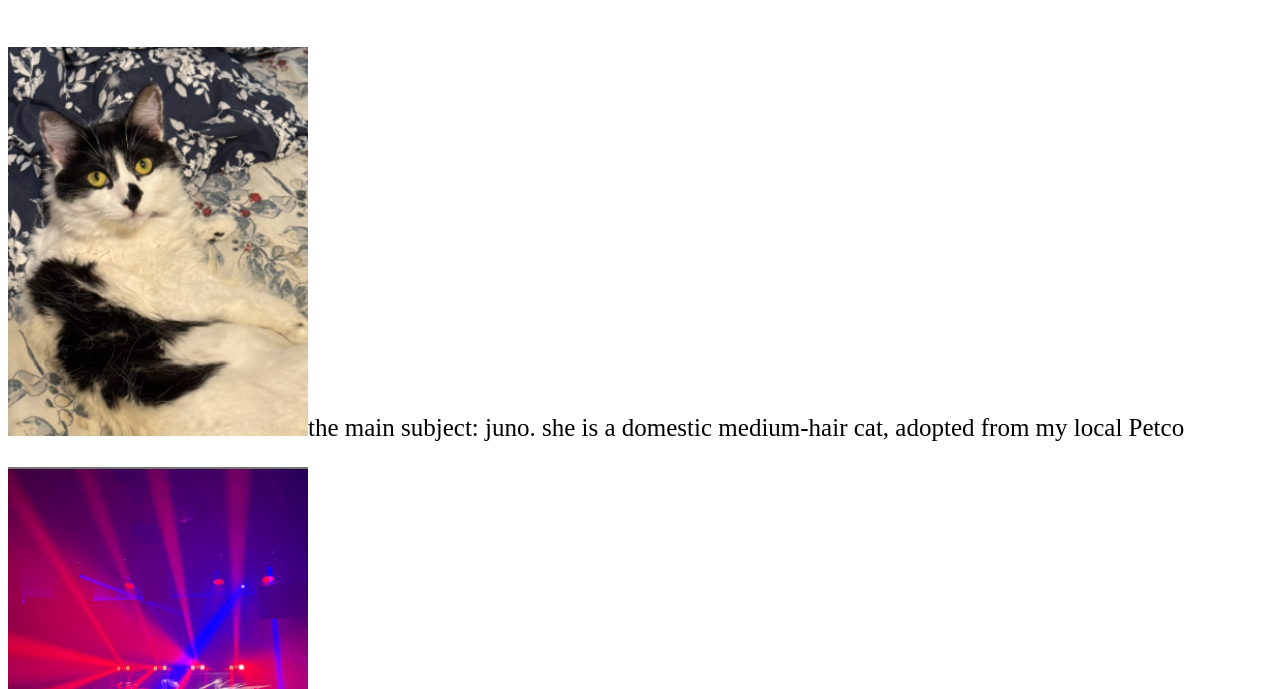
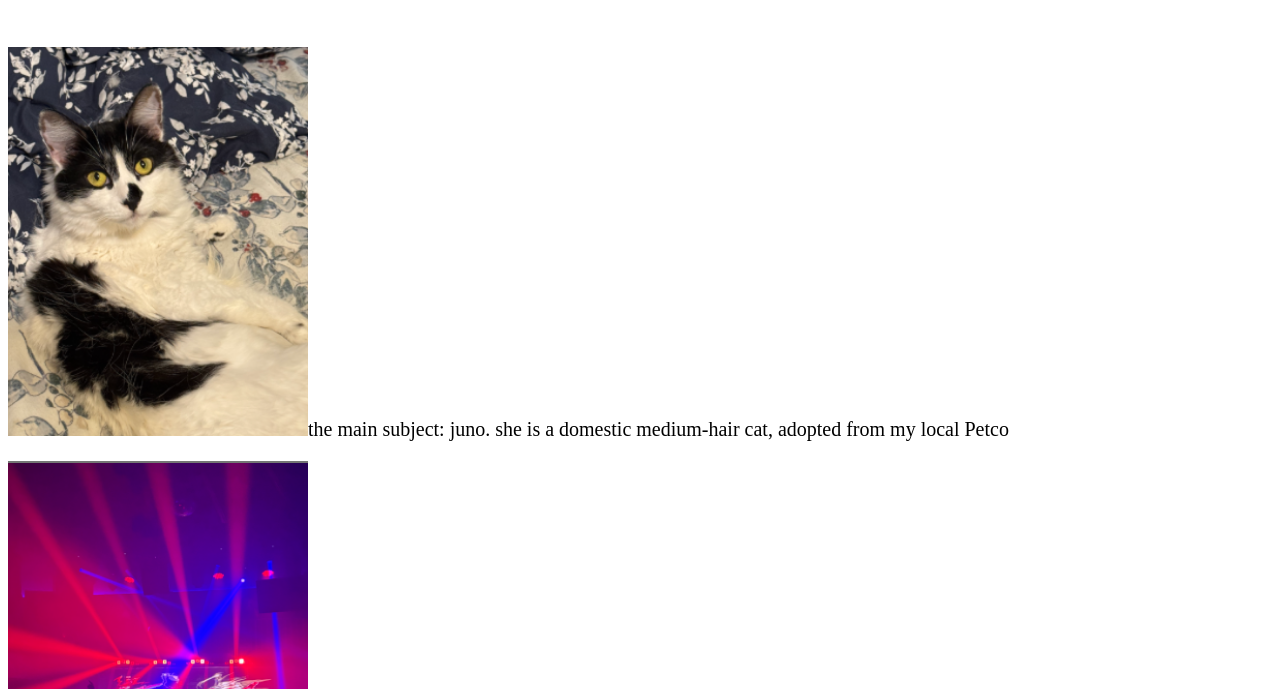
Before and after one commit to wscoop46-web/XuPortfolio, a plain HTML site: page index.html in a window 1280 px wide. Shown: the part 111-800 px from the top of the page. Drawn offline with Linux system fonts and the light colour scheme.

Commit message:
Update index.html

```diff
--- a/index.html
+++ b/index.html
@@ -6,7 +6,7 @@
 </head>
 <body>
     <p style="font-size: 50px;"> original images</p>
-    <p style="font-size: 25px;"><img src="assets/Screenshot 2026-07-03 at 12.56.48 PM.png" width="300" alt="the main subject">the main subject: juno. she is a domestic medium-hair cat, adopted from my local Petco
+    <p style="font-size: 20px;"><img src="assets/Screenshot 2026-07-03 at 12.56.48 PM.png" width="300" alt="the main subject">the main subject: juno. she is a domestic medium-hair cat, adopted from my local Petco
     </p>
     <p><img src="assets/Screenshot 2026-07-03 at 12.56.39 PM.png" width="300" alt="the location of choice">
     the location of choice--Don Quixote</p>
```
